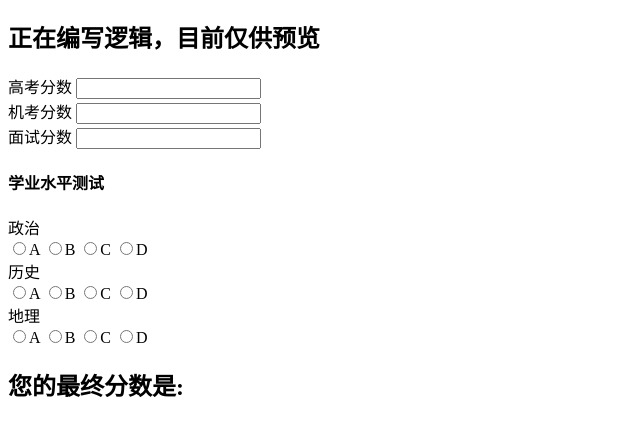
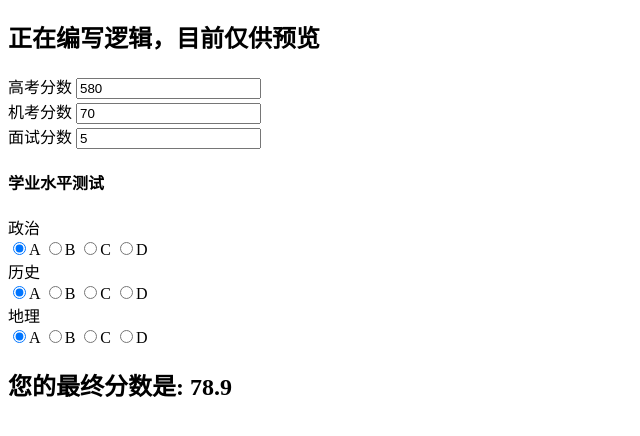
Before and after one commit to ziqin/sustc-calc, a plain HTML site: page index.html in a window 1280 px wide. Shown: the part 70-506 px from the top of the page, without its empty margins (0-640 px from the left). Drawn offline with Linux system fonts and the light colour scheme.

Commit message:
fixed radio button

```diff
--- a/calc.js
+++ b/calc.js
@@ -3,16 +3,27 @@ function CalcViewModel() {
     var self = this;
 
     //data
-    self.ncee = ko.observable(0);
+    self.ncee = ko.observable(580);
+    self.cbt = ko.observable(70);
+    self.inv = ko.observable(5);
 
-    self.calcs2=function() {
+    self.pol = ko.observable(25);
+    self.his = ko.observable(25);
+    self.geo = ko.observable(25);
+
+    self.calcs2 = function () {
         return 10;
     }
 
     //computed
     self.finalScore = ko.computed(function () {
-        return Num(self.ncee()) + self.calcs2();
-    },self);
+        var s2t = Number(self.pol()) + Number(self.his()) + Number(self.geo());
+
+        return Number(self.ncee()) * 60 / 750 +
+               Number(self.cbt()) * 25 / 100 +
+               Number(self.inv()) +
+               s2t / 7.5;
+    }, self);
 }
 
 ko.applyBindings(new CalcViewModel());
--- a/index.html
+++ b/index.html
@@ -13,43 +13,43 @@
     <h2>正在编写逻辑，目前仅供预览</h2>
     <div>
         <label for="ncee">高考分数</label>
-        <input type="text" id="ncee" data-bind="value: ncee"/>
+        <input type="text" id="ncee" data-bind="value: ncee" />
     </div>
     <div>
         <label for="cbt">机考分数</label>
-        <input type="text" id="cbt" />
+        <input type="text" id="cbt" data-bind="value: cbt" />
     </div>
     <div>
         <label for="inv">面试分数</label>
-        <input type="text" id="inv" />
+        <input type="text" id="inv" data-bind="value: inv" />
     </div>
     <div>
         <h4>学业水平测试</h4>
         <div>
             <label for="pol">政治</label>
             <div>
-                <input type="radio">A
-                <input type="radio">B
-                <input type="radio">C
-                <input type="radio">D
+                <input type="radio" name="pol" checked="checked" value="25">A
+                <input type="radio" name="pol" value="21">B
+                <input type="radio" name="pol" value="17">C
+                <input type="radio" name="pol" value="0">D
             </div>
         </div>
         <div>
             <label for="his">历史</label>
             <div>
-                <input type="radio">A
-                <input type="radio">B
-                <input type="radio">C
-                <input type="radio">D
+                <input type="radio" name="his" checked="checked" value="25">A
+                <input type="radio" name="his" value="21">B
+                <input type="radio" name="his" value="17">C
+                <input type="radio" name="his" value="0">D
             </div>
         </div>
         <div>
             <label for="geo">地理</label>
             <div>
-                <input type="radio">A
-                <input type="radio">B
-                <input type="radio">C
-                <input type="radio">D
+                <input type="radio" name="geo" checked="checked" value="25">A
+                <input type="radio" name="geo" value="21">B
+                <input type="radio" name="geo" value="17">C
+                <input type="radio" name="geo" value="0">D
             </div>
         </div>
     </div>
```
